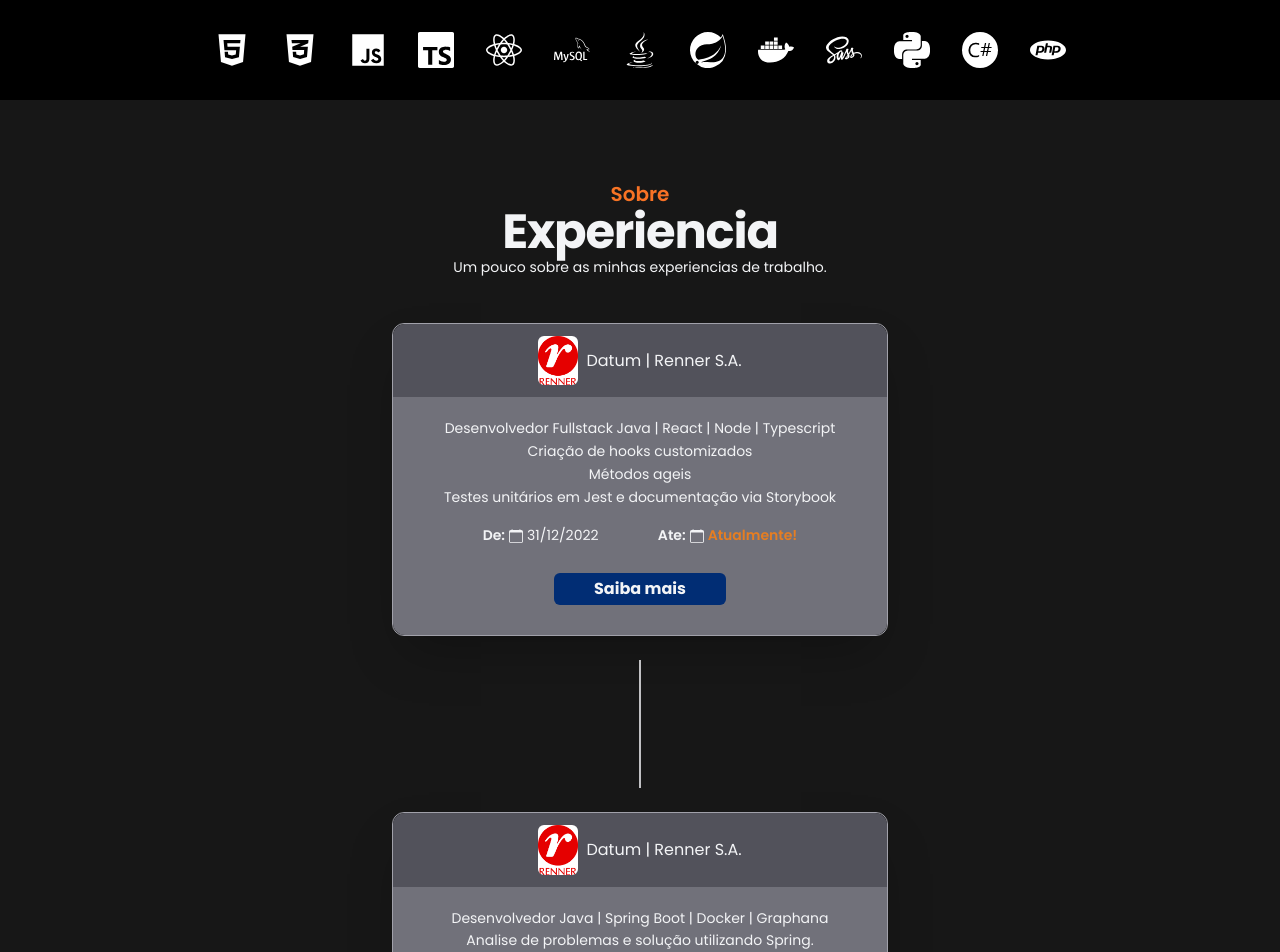
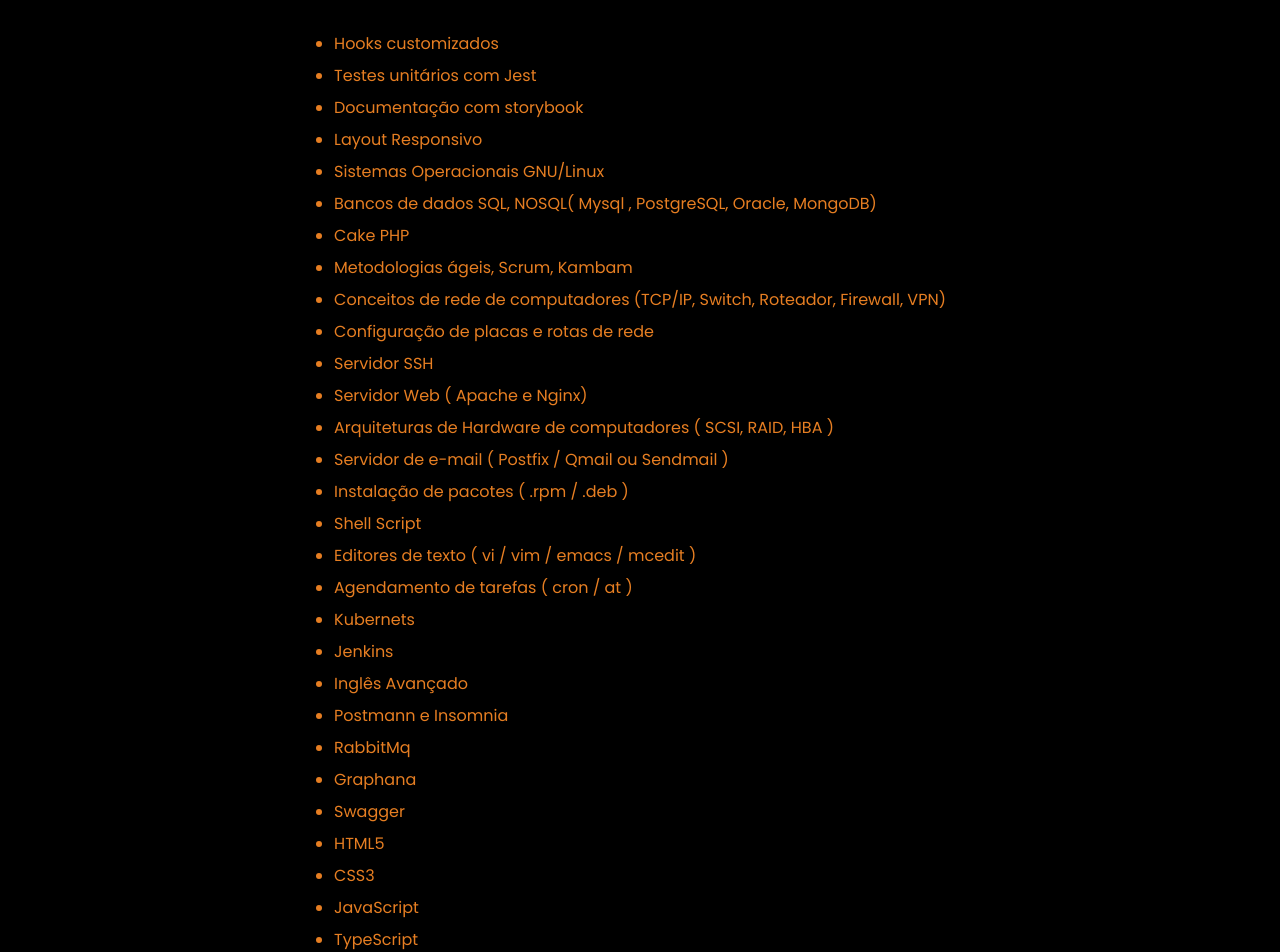
Before and after one commit to umrodrigues/curriculov2, a Next.js app: page / in a window 1280 px wide. Shown: the part 1720-2672 px from the top of the page. Built offline with nearby package versions, Linux system fonts and the light colour scheme.

Commit message:
feature: add skills

```diff
--- a/src/components/molecules/About.tsx
+++ b/src/components/molecules/About.tsx
@@ -5,7 +5,6 @@
 import { Section } from "../atoms/Section";
 import { SiCss3, SiNodedotjs, SiJavascript } from "react-icons/si";
 
-const cv = "/Currículo_Flavio_Gabriel.pdf";
 
 export const About = () => {
   return (
--- a/src/components/molecules/Skills.tsx
+++ b/src/components/molecules/Skills.tsx
@@ -3,56 +3,142 @@
 import { useState } from "react";
 import React from "react";
 
-export const navigation = {
-  social: [
+export const navigation = [
   {
+    label: "Hooks customizados",
+  },
+  {
+    label: "Testes unitários com Jest",
+  },
+  {
+    label: "Documentação com storybook",
+  },
+  {
+    label: "Layout Responsivo",
+  },
+  {
+    label: "Sistemas Operacionais GNU/Linux",
+  },
+  {
+    label: "Bancos de dados SQL, NOSQL( Mysql , PostgreSQL, Oracle, MongoDB)",
+  },
+  {
+    label: "Cake PHP",
+  },
+  {
+    label: "Metodologias ágeis, Scrum, Kambam",
+  },
+  {
+    label: "Conceitos de rede de computadores (TCP/IP, Switch, Roteador, Firewall, VPN)",
+  },
+  {
+    label: "Configuração de placas e rotas de rede",
+  },
+  {
+    label: "Servidor SSH",
+  },
+  {
+    label: "Servidor Web ( Apache e Nginx)",
+  },
+  {
+    label: "Arquiteturas de Hardware de computadores ( SCSI, RAID, HBA )",
+  },
+  {
+    label: "Servidor de e-mail ( Postfix / Qmail ou Sendmail )",
+  },
+  {
+    label: "Instalação de pacotes ( .rpm / .deb )",
+  },
+  {
+    label: "Shell Script",
+  },
+  {
+    label: "Editores de texto ( vi / vim / emacs / mcedit )",
+  },
+  {
+    label: "Agendamento de tarefas ( cron / at )",
+  },
+  {
+    label: "Kubernets",
+  },
+  {
+    label: "Jenkins",
+  },
+  {
+    label: "Inglês Avançado",
+  },
+  {
+    label: "Postmann e Insomnia",
+  },
+  {
+    label: "RabbitMq",
+  },
+  {
+    label: "Graphana",
+  },
+  {
+    label: "Swagger",
+  },
+
+  {
+    label: "HTML5",
     icon: FaHtml5,
   },
   {
+    label: "CSS3",
     icon: FaCss3Alt,
   },
   {
+    label: "JavaScript",
     icon: FaJs,
   },
   {
+    label: "TypeScript",
     icon: SiTypescript,
   },
   {
+    label: "React",
     icon: FaReact,
   },
   {
+    label: "MySQL",
     icon: SiMysql,
   },
   {
+    label: "Java",
     icon: FaJava,
   },
   {
+    label: "Spring",
     icon: SiSpring,
   },
   {
+    label: "Docker",
     icon: FaDocker,
   },
   {
+    label: "Sass",
     icon: FaSass,
   },
   {
+    label: "Python",
     icon: SiPython,
   },
   {
+    label: "C#",
     icon: SiCsharp,
   },
   {
+    label: "PHP",
     icon: SiPhp,
   },
-  ],
-};
+];
 
 export const SkillsSection = () => {
   const [hoveredIndex, setHoveredIndex] = useState(null);
 
-
   return (
-    <div className="glass w-full flex flex-col overflow-hidden">
+    <div className="w-full flex flex-col overflow-hidden">
       <div className="pb-10 w-full lg:pb-32 bg-neutral-900 flex gap-10 flex-col">
         <div className="text-center w-full">
           <h2 className="text-lg font-semibold text-white">Sobre</h2>
@@ -62,15 +148,23 @@
         </div>
       </div>
       <div className="flex justify-center py-8">
-        {navigation.social.map((item, index) => {
+        <ul className="list-disc text-white">
+          {navigation.map((item, index) => (
+            <li key={index} className="mb-2 text-primary-orange">
+              {item.label}
+            </li>
+          ))}
+        </ul>
+      </div>
+      <div className="flex justify-center py-8 ">
+        {navigation.map((item, index) => {
           const isHovered = hoveredIndex === index;
-          const iconColor = isHovered ? "text-primary-orange" : "text-white";
+          const iconColor = isHovered ? "text-primary-orange" : "text-primary-orange";
           return (
-            <div
-              key={index}
-              className="mx-4"
-            >
-              {React.createElement(item.icon, { className: `text-4xl ${iconColor}` })}
+            <div key={index} className="mx-4 my-2">
+              {item.icon && React.createElement(item.icon, {
+                className: `text-4xl ${iconColor}`,
+              })}
             </div>
           );
         })}
```
Lines whose indentation alone changed are shown as unchanged.
